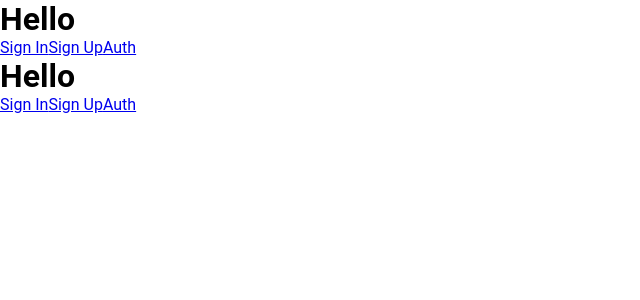
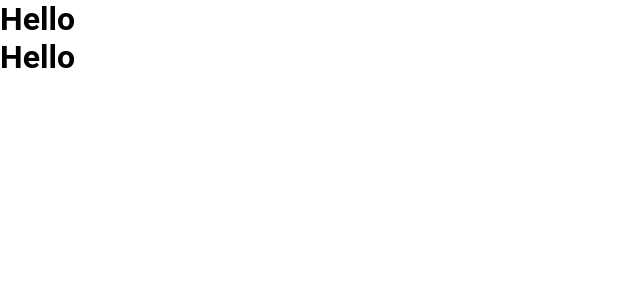
Before and after one commit to TimmieO/2fa-learning-project, a React (Create React App) app: page / in a window 1280 px wide. Shown: the top 300 px of the page, without its empty margins (0-640 px from the left). Built offline with nearby package versions, Linux system fonts and the light colour scheme.

Commit message:
Added home page

```diff
--- a/src/components/home/Home.js
+++ b/src/components/home/Home.js
@@ -5,9 +5,6 @@ export default function Home() {
   return (
     <div className="body">
       <h1>Hello</h1>
-      <a href="/login">Sign In</a>
-      <a href="/register">Sign Up</a>
-      <a href="/auth">Auth</a>
     </div>
   );
 }
```
Also changed, not shown: src/components/home/home.css (added).
